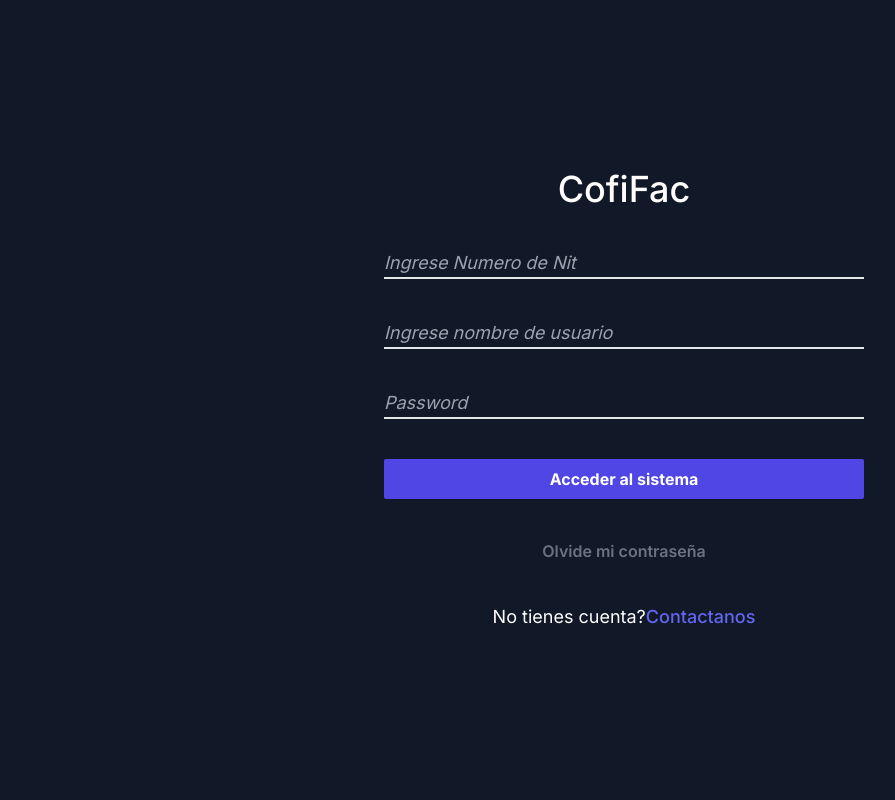
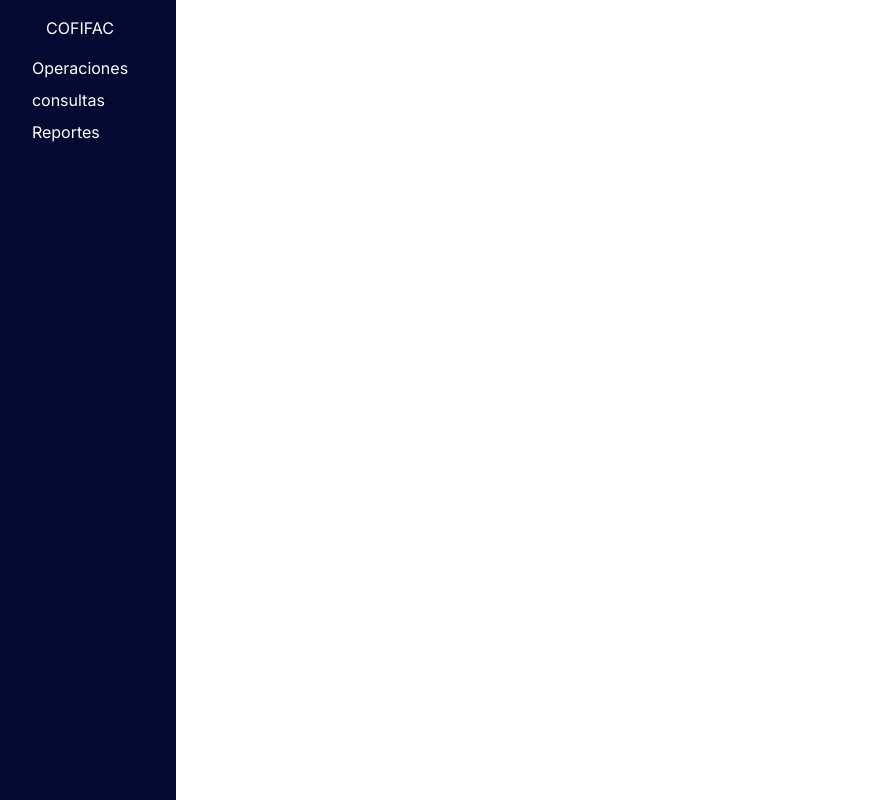
Before and after one commit to fLeonel/COFIFAC, a Next.js app: page / in a window 1280 px wide. Shown: the top 800 px of the page, without its empty margins (16-911 px from the left). Built offline with nearby package versions, Linux system fonts and the light colour scheme.

Commit message:
creacion de SideNav

```diff
--- a/app/Components/SideNav/page.tsx
+++ b/app/Components/SideNav/page.tsx
@@ -1,3 +1,12 @@
-export default function Page(){
-    return <h1>Testing...</h1>
+export default function Page() {
+    return (
+        <div className="bg-[#050831] h-screen w-48 py-4 flex flex-col items-center">
+            <h1 className="text-white mb-4">COFIFAC</h1>
+            <ul className="text-white">
+                <li className="mb-2"><a href="#" className="hover:underline">Operaciones</a></li>
+                <li className="mb-2"><a href="#" className="hover:underline">consultas</a></li>
+                <li className="mb-2"><a href="#" className="hover:underline">Reportes</a></li>
+            </ul>
+        </div>
+    )
 }
--- a/app/dashboard/page.tsx
+++ b/app/dashboard/page.tsx
@@ -1,5 +1,5 @@
-export default function Page() {
+export default function dashboardPage() {
     return (
-        <p className="text-xl">Bienvenido a Cofifac</p>
+        <p className="text-xl">Test</p>
     )
 }
--- a/app/layout.tsx
+++ b/app/layout.tsx
@@ -1,7 +1,7 @@
 import type { Metadata } from "next";
 import { Inter } from "next/font/google";
 import "./globals.css";
-
+import SideNav from "../app/Components/SideNav/page"
 const inter = Inter({ subsets: ["latin"] });
 
 export const metadata: Metadata = {
@@ -16,11 +16,11 @@
 }>) {
   return (
     <html lang="en">
-      {/* SideNav */}
+      < SideNav />
       <body className={inter.className}>
         {children}
       </body>
-     {/* footer */}
+      {/* footer */}
     </html>
   );
 }
```
Also changed, not shown: app/page.tsx (+11 -17 lines).
